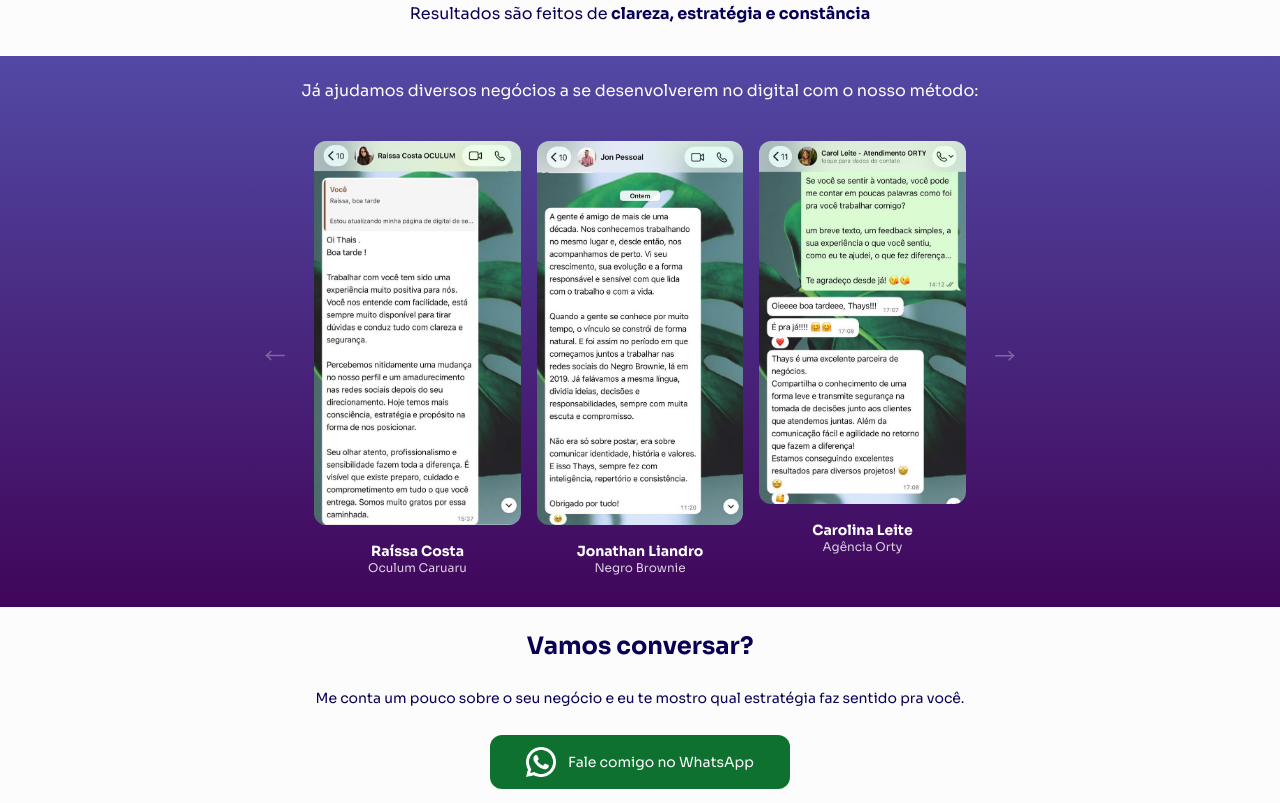
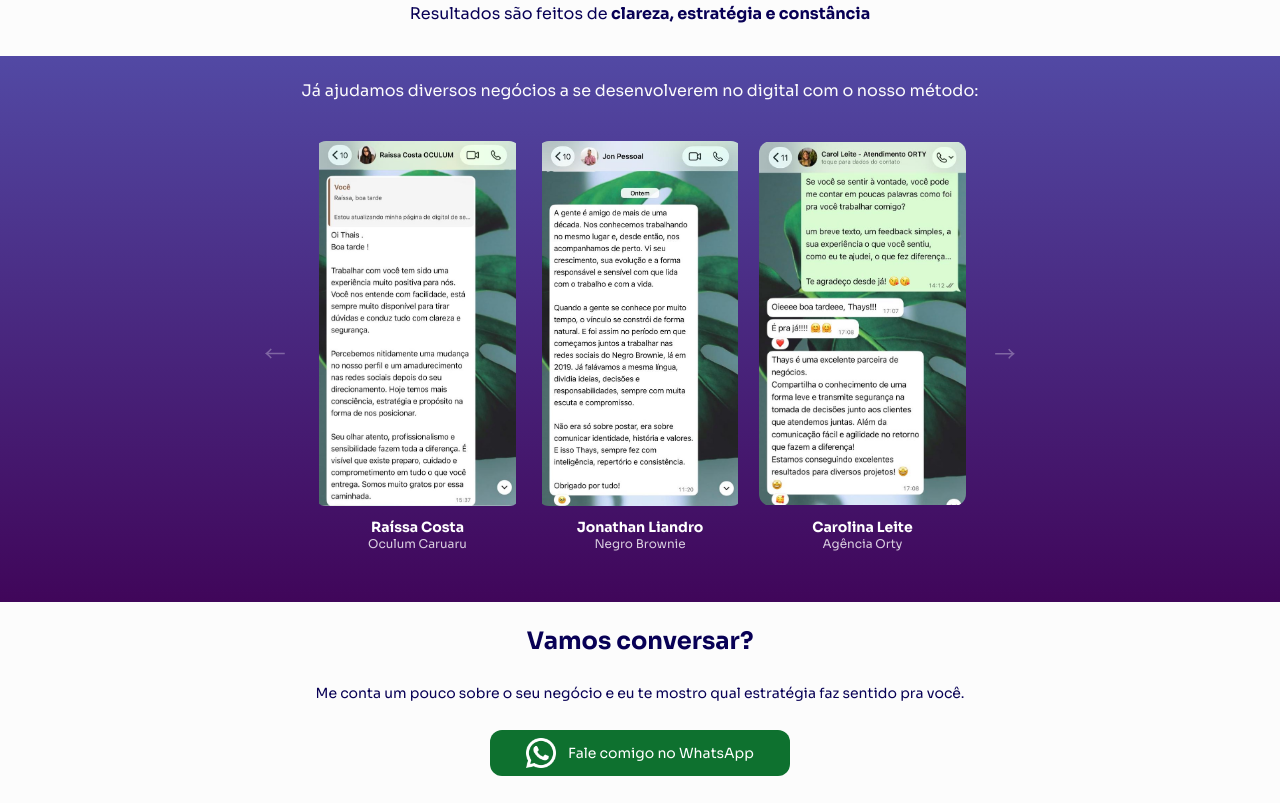
Before and after one commit to LucasSilva006/thays-lima, a plain HTML site: page index.html in a window 1280 px wide. Shown: the part 2837-3640 px from the top of the page. Drawn offline with Linux system fonts and the light colour scheme.

Commit message:
Algumas alterações para melhorar acessibilidade

```diff
--- a/index.html
+++ b/index.html
@@ -335,7 +335,7 @@
               <div class="slide">
                 <img
                   src="assets/images/print1.jpeg"
-                  alt="Depoimento cliente"
+                  alt="Depoimento cliente" width="230" height="100"
                 />
                 <div class="meta-cliente">
                   <strong class="nome-cliente">Raíssa Costa</strong>
@@ -345,7 +345,7 @@
               <div class="slide">
                 <img
                   src="assets/images/print2.jpeg"
-                  alt="Depoimento cliente"
+                  alt="Depoimento cliente" width="230" height="100"
                 />
                 <div class="meta-cliente">
                   <strong class="nome-cliente">Jonathan Liandro</strong>
@@ -355,7 +355,7 @@
               <div class="slide">
                 <img
                   src="assets/images/print3.jpeg"
-                  alt="Depoimento cliente"
+                  alt="Depoimento cliente" width="230" height="100"
                 />
                 <div class="meta-cliente">
                   <strong class="nome-cliente">Carolina Leite</strong>
--- a/style.css
+++ b/style.css
@@ -137,7 +137,7 @@ header {
   border-radius: 12px;
   width: 170px;
   max-width: 250px;
-  margin: 32px 20px;
+  margin: 32px 20px 0px;
   text-align: center;
   transition:
     background-color 0.2s ease-in-out,
@@ -506,12 +506,17 @@ header {
 .slide {
   flex: 0 0 100%;
   padding: 8px;
+  display: flex;
+  flex-direction: column;
+  align-items: center;
+  justify-content: flex-start;
 }
 
 .slide img {
   width: 100%;
   object-fit: contain;
   border-radius: 12px;
+  height: 85%;
 }
 
 /* BOTÕES */
@@ -584,7 +589,7 @@ header {
   display: flex;
   color: white;
   background-color: var(--verde);
-  padding: 12px 12px;
+  padding: 8px 12px;
   text-decoration: none;
   border-radius: 12px;
   margin: 16px auto;
```
